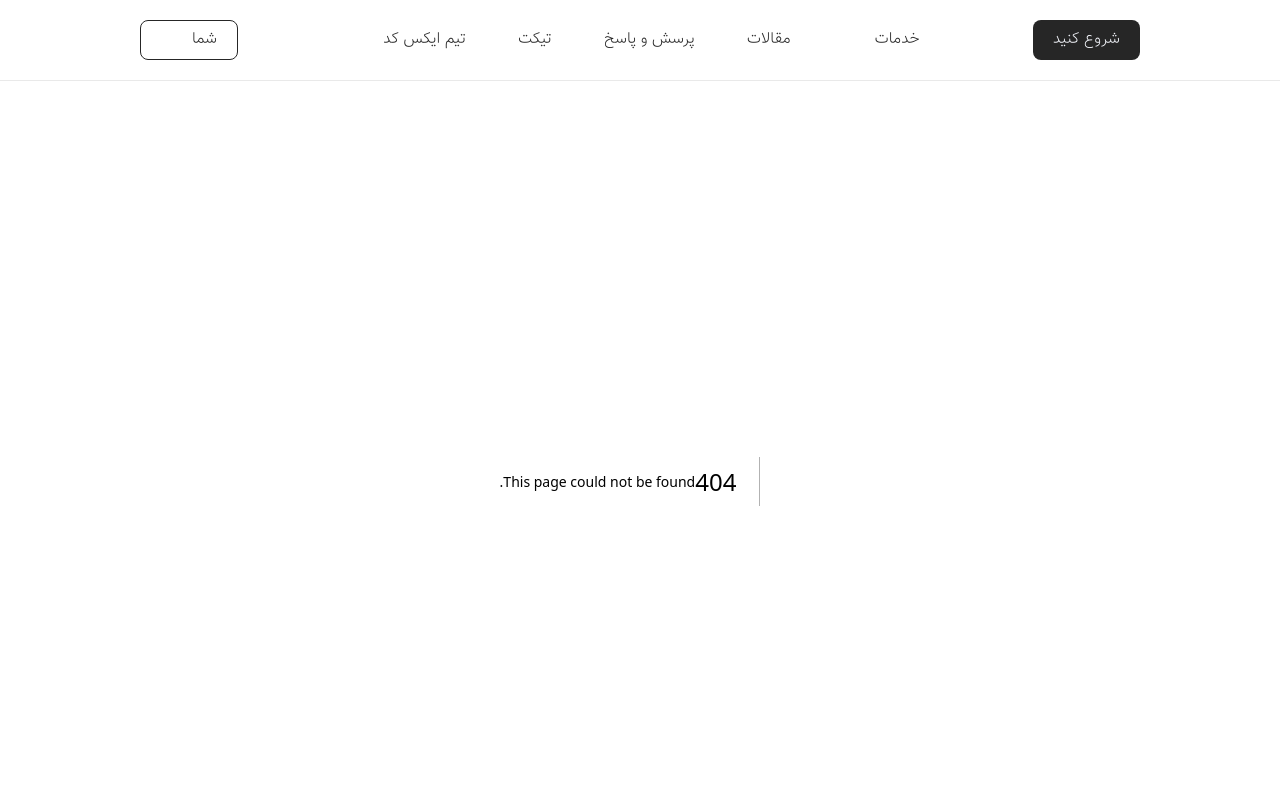
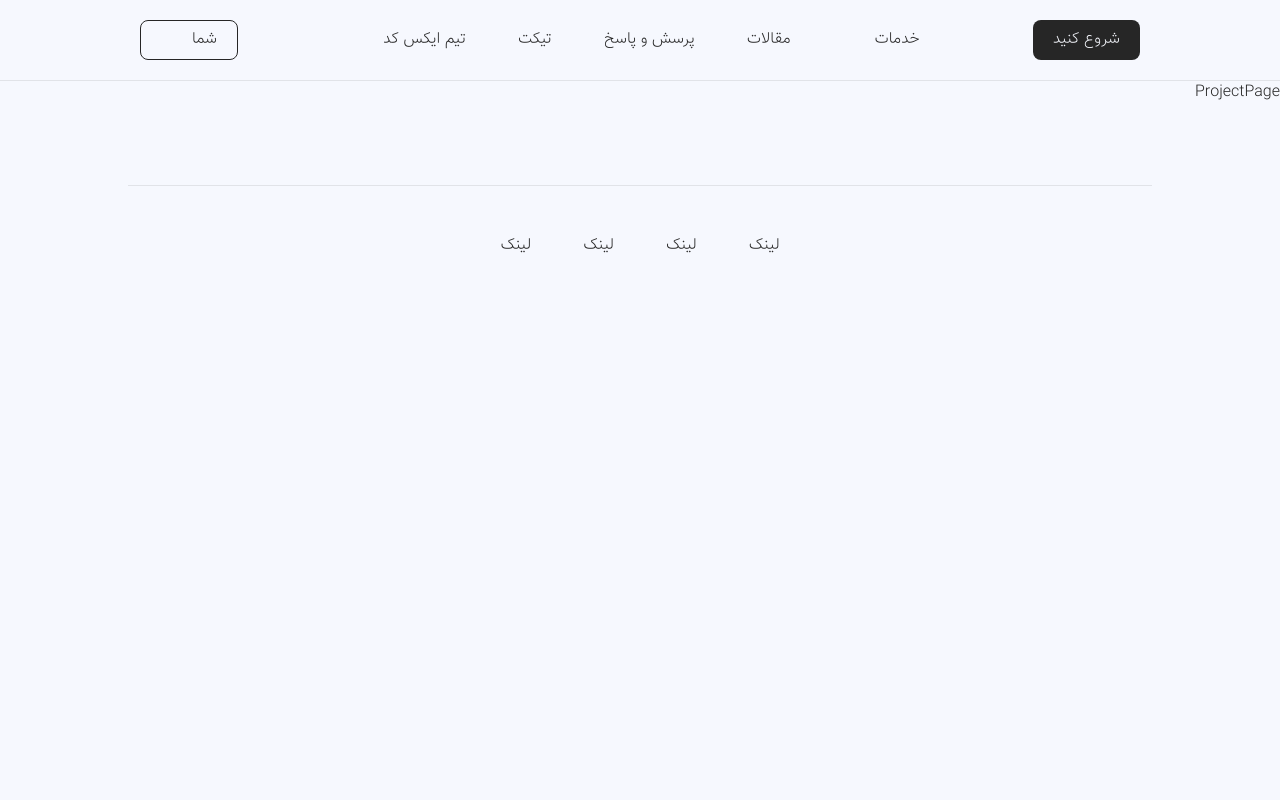
Before and after one commit to FarzadVav/next.js-portfolio, a Next.js app: page /project in a window 1280 px wide. Before the commit this address had no page. Shown: the top 800 px of the page. Built offline with nearby package versions, Linux system fonts and the light colour scheme; some icons are missing.

Commit message:
add: /project page

```diff
--- /dev/null
+++ b/app/project/page.tsx
@@ -0,0 +1,5 @@
+const ProjectPage = () => {
+  return <div>ProjectPage</div>;
+};
+
+export default ProjectPage;
--- a/components/templates/Header/Header.tsx
+++ b/components/templates/Header/Header.tsx
@@ -24,7 +24,7 @@ const Header = () => {
             </Button>
 
             <DropDown>
-              <Link href={"/"}>
+              <Link href={"/project"}>
                 <Button shape="ghost">سفارش پروژه</Button>
               </Link>
               <Link href={"/"}>
```
